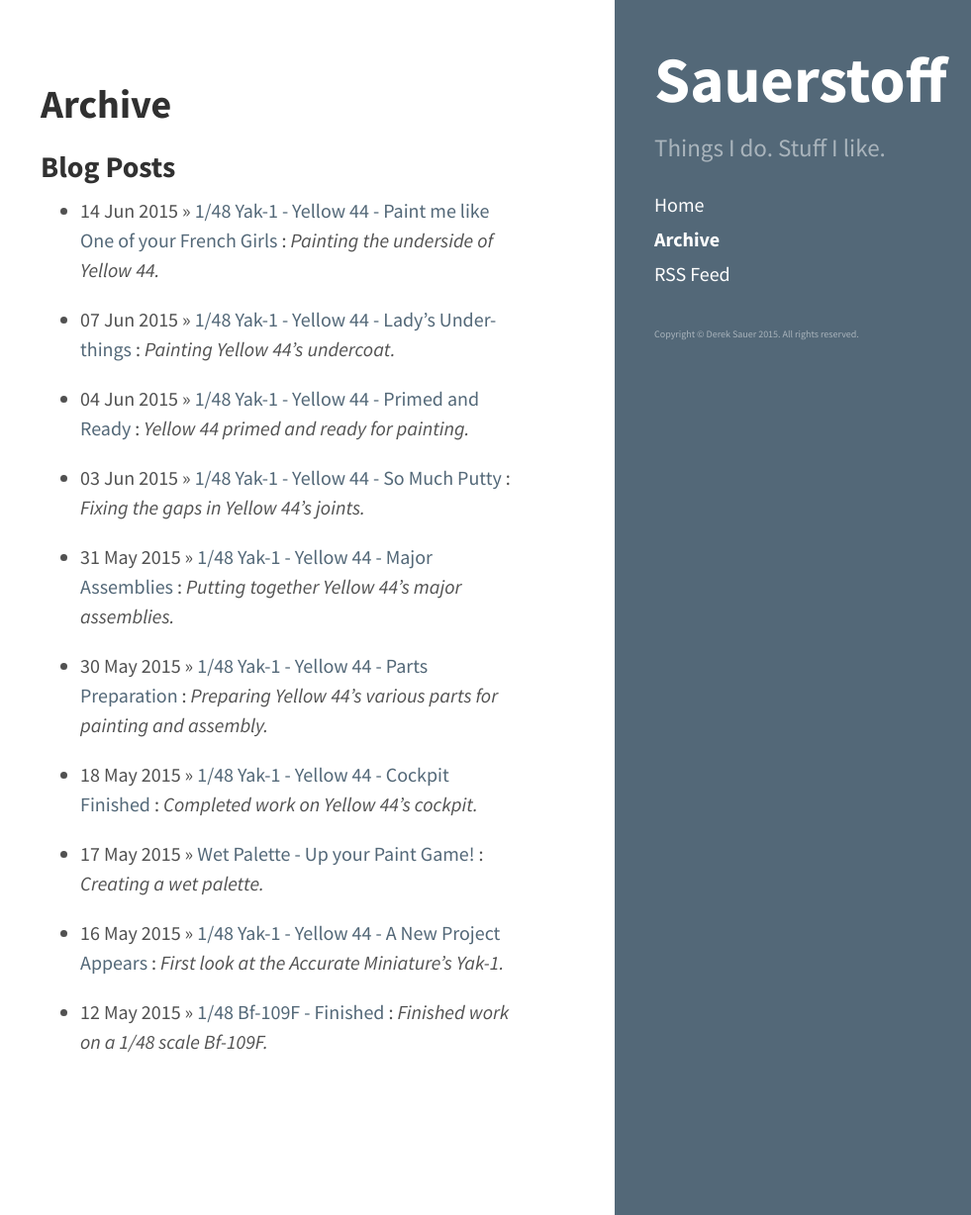
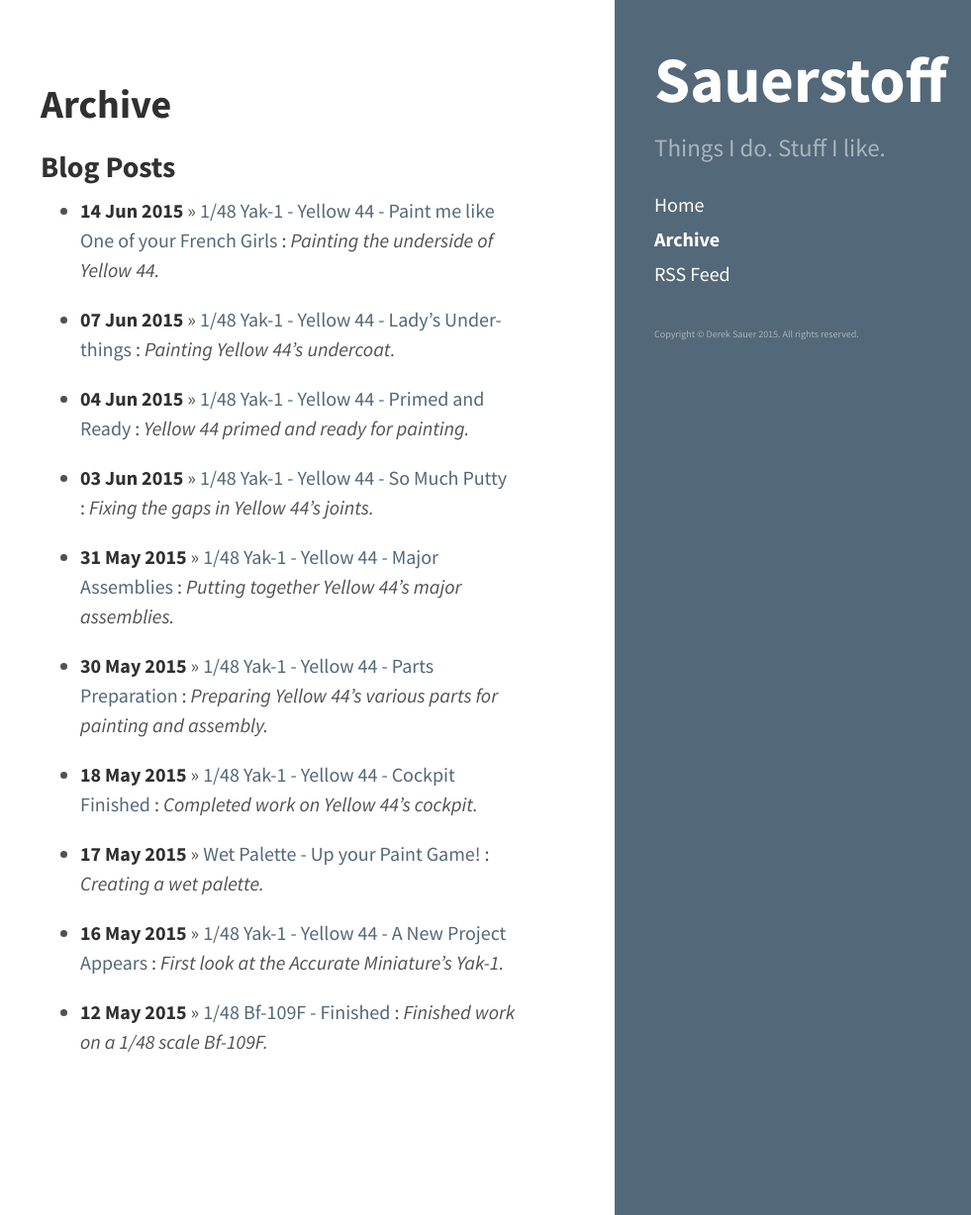
Before and after one commit to DerekSauer/DerekSauer.github.io, a Jekyll site: the page built from archive.md, in a window 1280 px wide and 1228 px high. Shown: the whole window at 99% size, without its empty margins (299-1280 px from the left). Built offline with Jekyll 4.4.1, drawn with Linux system fonts in a browser that asks for light colours.

Commit message:
Make post dates in the archive bold.

```diff
--- a/archive.md
+++ b/archive.md
@@ -7,5 +7,5 @@ summary: Archive of all blog posts.
 ## Blog Posts
 
 {% for post in site.posts %}
-  * {{ post.date | date_to_string }} &raquo; [ {{ post.title }} ]({{ post.url }}): *{{ post.summary}}*
+  * **{{ post.date | date_to_string }}** &raquo; [ {{ post.title }} ]({{ post.url }}): *{{ post.summary}}*
 {% endfor %}
```
